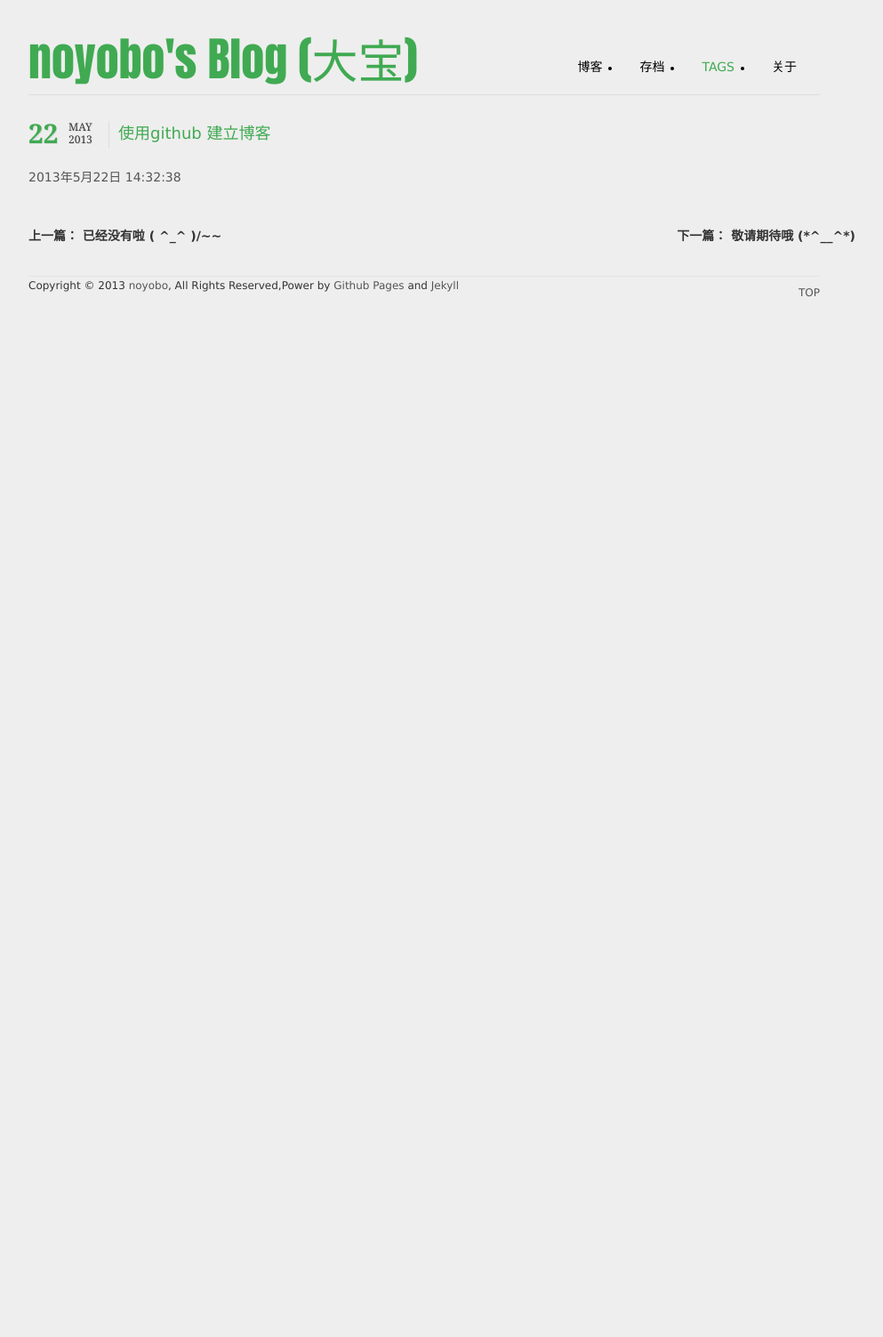
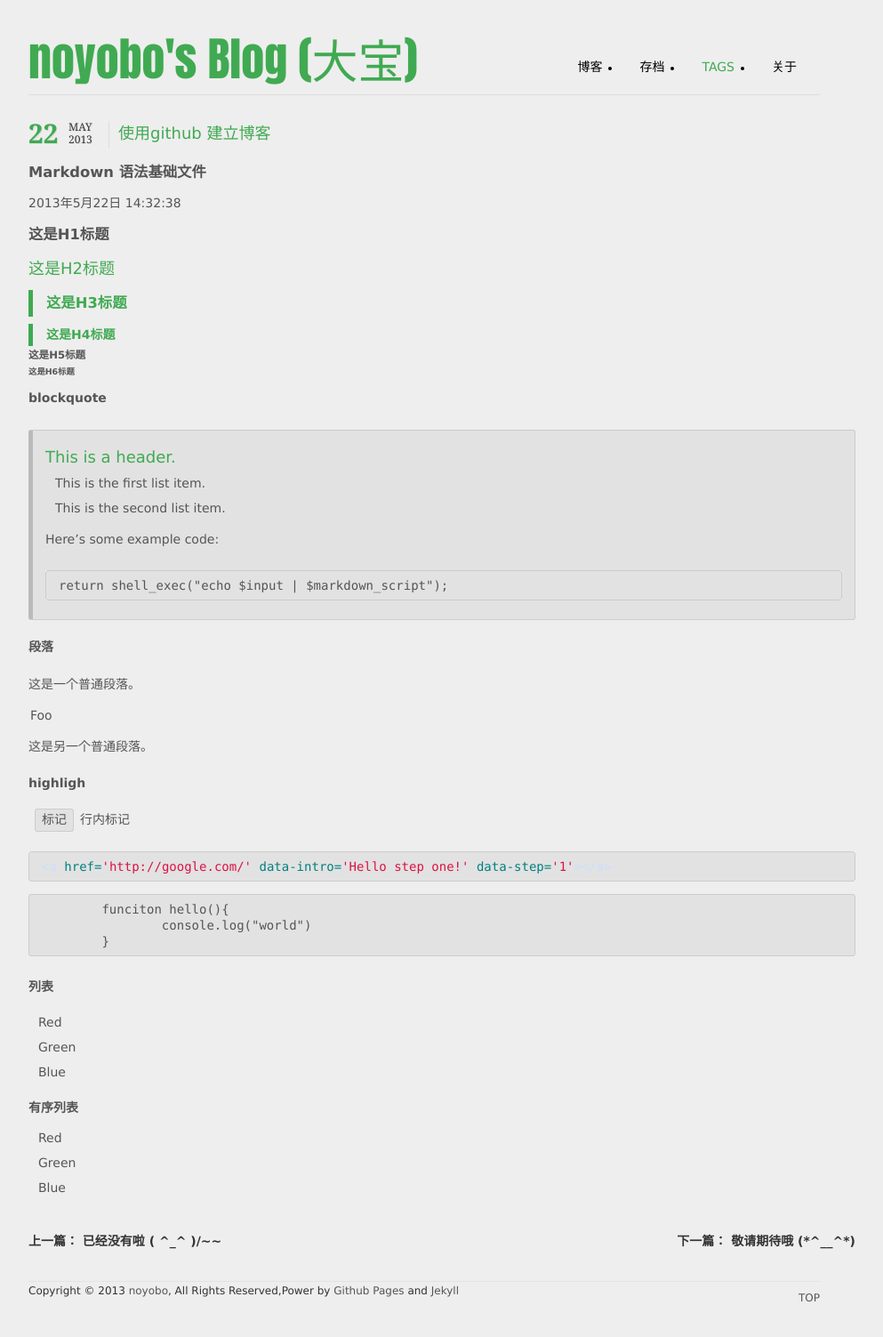
Before and after one commit to noyobo/noyobo.github.com, a Jekyll site: the page built from _posts/2013-05-22-start-blog.md, in a window 1280 px wide. Shown: the whole page at 89% size, without its empty margins (163-1156 px from the left). Built offline with Jekyll 4.4.1, drawn with Linux system fonts in a browser that asks for light colours; Markdown is read by kramdown in place of the engine named in the settings; comment, search, counter and statistics services are not loaded; before the commit the page ends 900 px from its top, so only the background shows below that.

Commit message:
markdown

`````diff
--- a/_posts/2013-05-22-start-blog.md
+++ b/_posts/2013-05-22-start-blog.md
@@ -4,4 +4,61 @@
 tags: blog
 ---
 
+Markdown 语法基础文件
+============
+
 2013年5月22日 14:32:38
+
+#这是H1标题
+##这是H2标题
+###这是H3标题
+####这是H4标题
+#####这是H5标题
+######这是H6标题
+
+**blockquote**
+
+> ## This is a header.
+>
+> 1.   This is the first list item.
+> 2.   This is the second list item.
+>
+> Here's some example code:
+>
+>     return shell_exec("echo $input | $markdown_script");
+
+**段落**
+
+这是一个普通段落。
+
+<table>
+    <tr>
+        <td>Foo</td>
+    </tr>
+</table>
+
+这是另一个普通段落。
+
+**highligh**
+
+`标记`行内标记
+
+```html
+<a href='http://google.com/' data-intro='Hello step one!' data-step='1'></a>
+````
+
+```JavaScript
+	funciton hello(){
+		console.log("world")
+	}
+```
+
+**列表**
+*   Red
+*   Green
+*   Blue
+
+**有序列表**
+1.   Red
+2.   Green
+3.   Blue
`````
